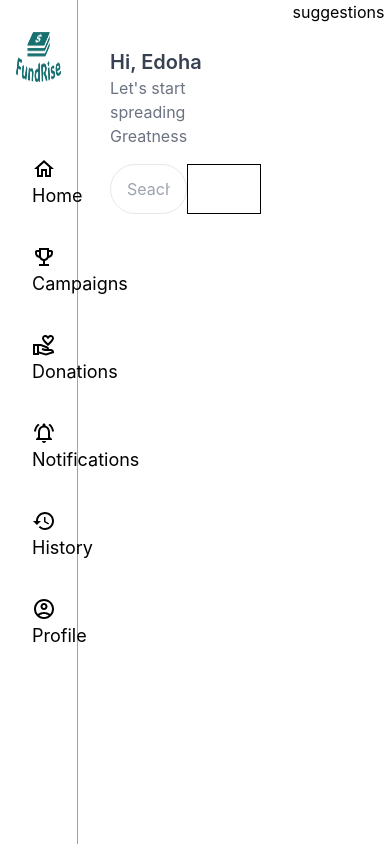
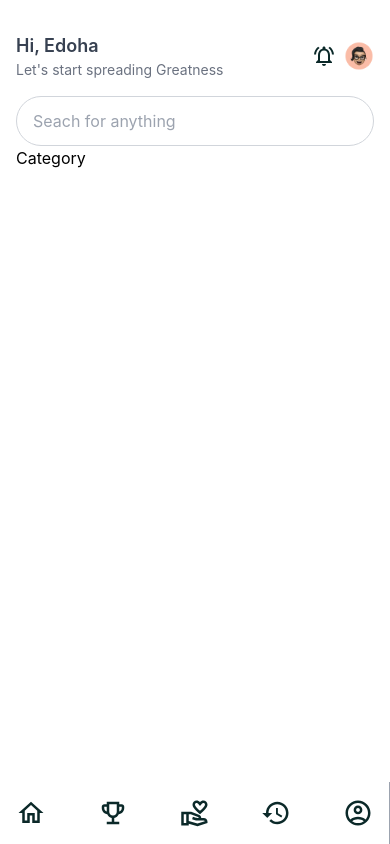
Before and after one commit to edohadevelops/FundRise, a React (Vite) app in the folder frontend/: page / in a window 390 px wide. Built offline with nearby package versions, Linux system fonts and the light colour scheme.

Commit message:
Responsiveness off app layout

```diff
--- a/frontend/src/components/layout/AppLayout.jsx
+++ b/frontend/src/components/layout/AppLayout.jsx
@@ -14,16 +14,35 @@ import AccountCircleOutlinedIcon from '@mui/icons-material/AccountCircleOutlined
 const AppLayout = () => {
 
   return (
+    <>
       <div className='page'>
         <nav className='page-sidebar'>
           <img src={Logo} alt='logo' />
           <div className="sidebar-links">
-            <Link to={routes.HOME}><HomeOutlinedIcon /> Home</Link>
-            <Link to={routes.CAMPAIGNS}><EmojiEventsOutlinedIcon /> Campaigns</Link>
-            <Link to={routes.DONATIONS}><VolunteerActivismOutlinedIcon /> Donations</Link>
-            <Link to={routes.NOTIFICATIONS}><NotificationsActiveOutlinedIcon /> Notifications</Link>
-            <Link to={routes.HISTORY}><HistoryOutlinedIcon /> History</Link>
-            <Link to={routes.PROFILE}><AccountCircleOutlinedIcon /> Profile</Link>
+              <Link className='side-link' to={routes.HOME}>
+                <HomeOutlinedIcon sx={{fontSize: "30px"}} />
+                <span className='side-link-text'>Home</span>
+              </Link>
+              <Link className='side-link' to={routes.CAMPAIGNS}>
+                <EmojiEventsOutlinedIcon sx={{fontSize: "30px"}} />
+                <span className='side-link-text'>Campaigns</span>
+              </Link>
+              <Link className='side-link' to={routes.DONATIONS}>
+                <VolunteerActivismOutlinedIcon sx={{fontSize: "30px"}} />
+                <span className='side-link-text'>Donations</span>
+              </Link>
+              <Link className='side-notify side-link' to={routes.NOTIFICATIONS}>
+                <NotificationsActiveOutlinedIcon sx={{fontSize: "30px"}} />
+                <span className='side-link-text'>Notifications</span>
+              </Link>
+              <Link className='side-link' to={routes.HISTORY}>
+                <HistoryOutlinedIcon sx={{fontSize: "30px"}} />
+                <span className='side-link-text'>History</span>
+              </Link>
+              <Link className='side-link' to={routes.PROFILE}>
+                <AccountCircleOutlinedIcon sx={{fontSize: "30px"}} />
+                <span className='side-link-text'>Profile</span>
+              </Link>
           </div>
         </nav>
         <div className="main-content">
@@ -33,6 +52,7 @@ const AppLayout = () => {
           suggestions
         </div>
     </div>
+    </>
   )
 }
 
--- a/frontend/src/components/layout/style.css
+++ b/frontend/src/components/layout/style.css
@@ -1,24 +1,30 @@
 .page{
-    @apply bg-white w-[100vw] h-[100vh] flex
+    @apply w-[100vw] h-[100vh] flex flex-col-reverse sm:flex-row
 }
 .page-sidebar{
-    @apply w-[20%] border-r border-gray-400 px-4 py-8 flex flex-col gap-14
+    @apply w-full sm:w-fit lg:w-[20%] border-r border-gray-400 sm:px-4 sm:py-8 flex md:flex-col gap-8 h-fit
 }
 .page-sidebar img {
-    @apply h-[50px] w-fit
+    @apply h-[20px] lg:h-[40px] w-fit pl-2 lg:pl-6 sm:mt-2 hidden sm:block
 }
 .sidebar-links{
-    @apply flex flex-col
+    @apply flex sm:flex-col w-full justify-between sm:justify-normal
 }
-.sidebar-links a{
-    @apply p-4 text-lg rounded-xl
+.side-link{
+    @apply p-4 text-lg rounded-xl flex gap-2 items-center text-[#0b2929]
 }
-.sidebar-links a:hover{
+.side-link:hover{
     @apply bg-gray-200
 }
+.side-link-text{
+    @apply hidden lg:block
+}
+.side-notify{
+    @apply max-sm:hidden
+}
 .main-content{
-    @apply w-[55%] p-8
+    @apply w-full lg:w-[55%] p-4 sm:p-8 h-full
 }
 .suggestions{
-    @apply w-[25%]
+    @apply w-[25%] hidden lg:block
 }
--- a/frontend/src/pages/user/Home/Home.jsx
+++ b/frontend/src/pages/user/Home/Home.jsx
@@ -1,18 +1,38 @@
 import React from 'react';
-import './style.css'
+import { Link } from 'react-router-dom';
+import NotificationsActiveOutlinedIcon from '@mui/icons-material/NotificationsActiveOutlined';
+import * as routes from '../../../routes/routes';
+import Avatar from '../../../assets/Avatar.png';
+import './style.css';
 
 const Home = () => {
 
     return (
         <div>
             <div className="intro-section">
-                <p className="intro-greeting">Hi, Edoha</p>
-                <p className="intro-description">Let's start spreading Greatness</p>
+                <div className="intro-details">
+                    <p className="intro-greeting">Hi, Edoha</p>
+                    <p className="intro-description">Let's start spreading Greatness</p>
+                </div>
+                <div className="intro-avatar">
+                    <Link className='' to={routes.NOTIFICATIONS}>
+                        <NotificationsActiveOutlinedIcon className='notification-icon' />
+                    </Link>
+                    <img src={Avatar} alt="avatar.jpg" />
+                </div>
             </div>
             <div className="filter-section">
                 <input type='text' placeholder="Seach for anything" />
                 <div className="category-filter">
+                    FILTER
+                </div>
+            </div>
+            <div className="category-section">
+                <p className="category-title">Category</p>
+                <div className="category-links">
+                    <div className="category-link">
 
+                    </div>
                 </div>
             </div>
         </div>
--- a/frontend/src/pages/user/Home/style.css
+++ b/frontend/src/pages/user/Home/style.css
@@ -1,18 +1,30 @@
 .intro-section{
-    @apply py-4
+    @apply py-4 flex justify-between
+}
+.intro-avatar{
+    @apply flex items-center gap-1
+}
+.intro-avatar a{
+    @apply p-1 text-lg rounded-xl flex gap-2 items-center text-[#0b2929]
+}
+.intro-avatar img{
+    @apply h-[30px] sm:h-[50px]
+}
+.notification-icon{
+    @apply text-[10px]
 }
 .intro-greeting{
-    @apply text-xl text-gray-700 font-semibold
+    @apply text-lg sm:text-xl text-gray-700 font-semibold
 }
 .intro-description{
-    @apply text-gray-500
+    @apply text-gray-500 max-sm:text-sm
 }
 .filter-section{
-    @apply flex justify-between
+    @apply flex justify-between max-lg:gap-4
 }
 .filter-section input {
-    @apply w-[70%] border border-gray-200 rounded-full px-4
+    @apply w-full sm:w-[70%] border border-gray-300 rounded-full px-4 py-3 sm:py-0 outline-none
 }
 .category-filter{
-    @apply h-[50px] w-[120px] border border-black flex justify-center items-center
+    @apply h-[50px] w-[120px] border border-black hidden sm:flex justify-center items-center
 }
--- a/frontend/src/routes/RouterConfig.jsx
+++ b/frontend/src/routes/RouterConfig.jsx
@@ -30,8 +30,6 @@ const RouterConfig = () => {
           <Route path={routes.NOTIFICATIONS} element={<NotificationPage />} />
           <Route path={routes.HISTORY} element={<HistoryPage />} />
           <Route path={routes.PROFILE} element={<ProfilePage />} />
-
-
         </Route>
         <Route path='*' element={<Navigate to={routes.LOGIN} />} />
 
```
Also changed, not shown: frontend/src/assets/Avatar.png (added). Lines whose indentation alone changed are shown as unchanged.
